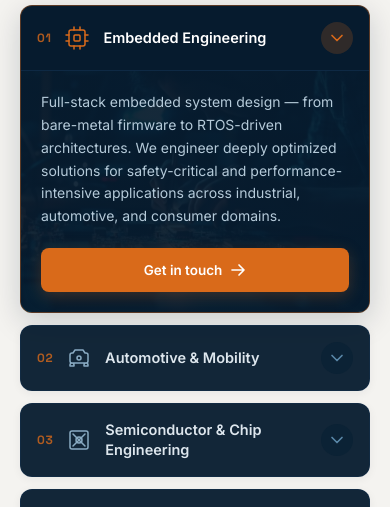
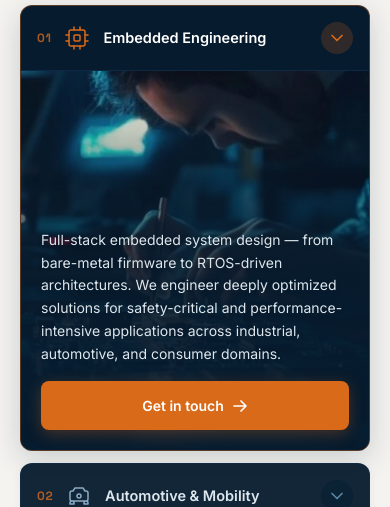
Before and after one commit to jonathan-thoms/nexzora-web-3, a React (Vite) app: page / in a window 390 px wide. Shown: the part 810-1317 px from the top of the page. Built offline with nearby package versions, Linux system fonts and the light colour scheme.

Commit message:
style(capabilities): increase mobile expanded accordion height, add bottom-to-top gradient, and bottom-align content

```diff
--- a/src/components/Capabilities.jsx
+++ b/src/components/Capabilities.jsx
@@ -401,32 +401,32 @@ export default function Capabilities() {
                       transition={{ duration: 0.35, ease: [0.16, 1, 0.3, 1] }}
                       className="overflow-hidden"
                     >
-                      <div className="relative border-t border-navy-800/80">
-                        {/* Background Image with Dark Contrast Scrim */}
-                        <div className="absolute inset-0 z-0">
+                      <div className="relative min-h-[380px] sm:min-h-[420px] flex flex-col justify-end border-t border-navy-800/80">
+                        {/* Background Image with top visibility */}
                         <img
                           src={cap.image}
                           alt={cap.label}
-                            className="w-full h-full object-cover object-center"
+                          className="absolute inset-0 w-full h-full object-cover object-center"
                         />
+
+                        {/* Gradient overlay: starting solid dark at bottom, going transparent towards top */}
                         <div
-                            className="absolute inset-0"
+                          className="absolute inset-0 pointer-events-none"
                           style={{
-                              background: 'linear-gradient(to bottom, rgba(6,27,46,0.94) 0%, rgba(6,27,46,0.92) 50%, rgba(6,27,46,0.97) 100%)',
+                            background: 'linear-gradient(to top, rgba(6,27,46,0.98) 0%, rgba(6,27,46,0.90) 45%, rgba(6,27,46,0.4) 70%, transparent 100%)',
                           }}
                         />
-                        </div>
 
-                        {/* Content */}
-                        <div className="relative z-10 p-5 sm:p-6 space-y-5">
-                          <p className="text-[14px] sm:text-[14.5px] leading-relaxed text-navy-200">
+                        {/* Content positioned towards the lower side of the box */}
+                        <div className="relative z-10 p-5 sm:p-6 pt-24 space-y-4">
+                          <p className="text-[14px] sm:text-[14.5px] leading-relaxed text-navy-100 drop-shadow-sm">
                             {cap.description}
                           </p>
 
                           <div>
                             <a
                               href="#contact"
-                              className="group inline-flex items-center justify-center gap-2 px-5 py-3 bg-zenith text-white text-[13.5px] font-semibold rounded-lg transition-all duration-200 hover:bg-zenith-600 active:scale-[0.98] w-full text-center shadow-[0_4px_16px_rgba(217,106,26,0.25)]"
+                              className="group inline-flex items-center justify-center gap-2 px-5 py-3.5 bg-zenith text-white text-[14px] font-semibold rounded-lg transition-all duration-200 hover:bg-zenith-600 active:scale-[0.98] w-full text-center shadow-[0_4px_16px_rgba(217,106,26,0.3)]"
                             >
                               <span>Get in touch</span>
                               <svg
```
Lines whose indentation alone changed are shown as unchanged.
